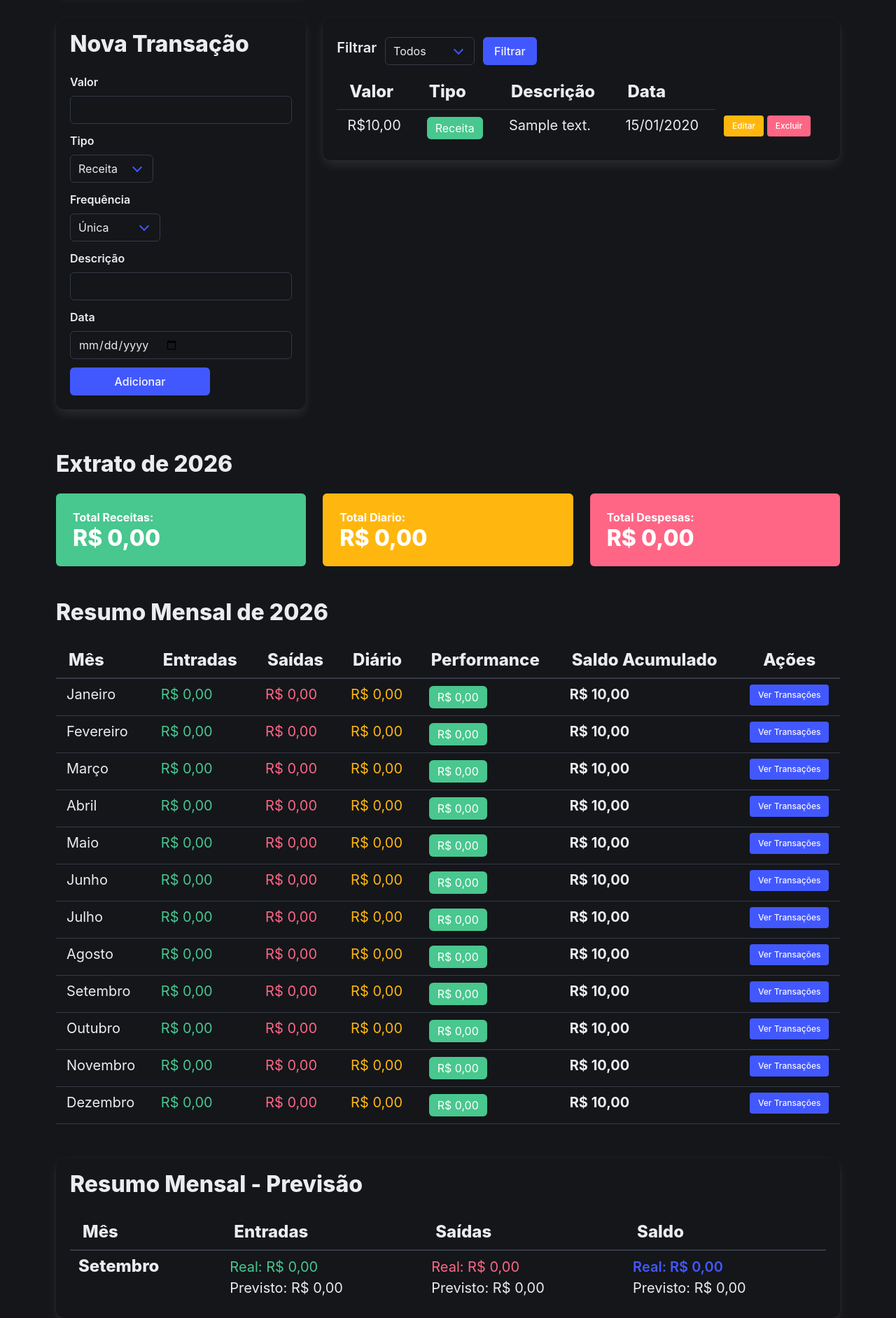
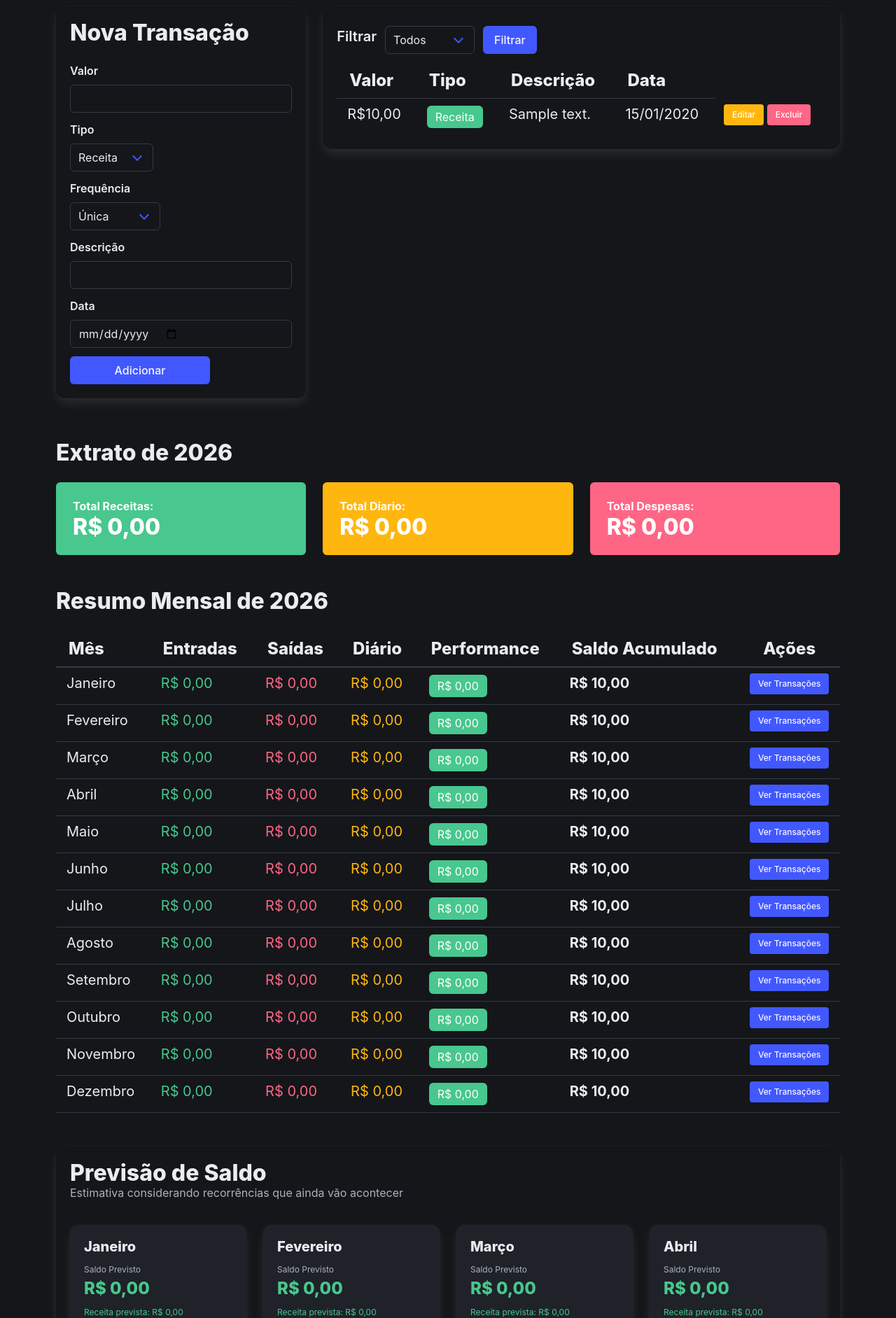
Before and after one commit to vitormatosz/MyPocket, a PHP site: page / in a window 1280 px wide. Shown: the part 496-2379 px from the top of the page at 70% size. Run offline with PHP 8.4, Linux system fonts and the light colour scheme; the visitor is signed in with stand-in values (Sample User, id 1); tables that the repository leaves empty or names only in its code hold one stand-in row (values such as "Sample post").

Commit message:
corrigindo erros para ENTREGA FINAL

```diff
--- a/cadastro.php
+++ b/cadastro.php
@@ -2,7 +2,6 @@
 
 require_once 'database/conexao.php';
 
-// C - CREATE: Inserir usuário
 if ($_SERVER['REQUEST_METHOD'] === 'POST' && isset($_POST['acao']) && $_POST['acao'] === 'cadastrar') {
     $nome = trim($_POST['nome']);
     $email = trim($_POST['email']);
@@ -21,7 +20,6 @@ if ($_SERVER['REQUEST_METHOD'] === 'POST' && isset($_POST['acao']) && $_POST['ac
    }
 }}
 
-// R - READ: Buscar todos os usuários
 $stmt = $pdo->query("SELECT * FROM usuarios ORDER BY id DESC");
 $usuarios = $stmt->fetchAll(PDO::FETCH_ASSOC);
 ?>
--- a/editar.php
+++ b/editar.php
@@ -57,8 +57,8 @@ if ($_SERVER["REQUEST_METHOD"] === "POST") {
 }
 
 // Buscar dados atuais do usuário
-$stmt = $pdo->prepare("SELECT * FROM transacoes WHERE id = :id");
-$stmt->execute(["id" => $id]);
+$stmt = $pdo->prepare("SELECT * FROM transacoes WHERE id = :id AND id_usuario = :id_usuario");
+$stmt->execute(["id" => $id, "id_usuario" => $_SESSION["usuario_id"]]);
 $transacao = $stmt->fetch(PDO::FETCH_ASSOC);
 
 if (!$transacao) {
--- a/index.php
+++ b/index.php
@@ -84,7 +84,6 @@ foreach ($stmt as $row) {
     $carteiraMes->carregarTransacao($t);
 }
 
-// VALORES REAIS DO MÊS
 $totalEntradaReal = 0;
 $totalSaidaReal = 0;
 
@@ -97,7 +96,6 @@ foreach ($carteiraMes->getTransacoes() as $t) {
     }
 }
 
-// PREVISÕES DAS RECORRÊNCIAS
 $previsao = calcularPrevisaoRecorrencias(
     $pdo,
     $_SESSION['usuario_id'],
@@ -106,7 +104,6 @@ $previsao = calcularPrevisaoRecorrencias(
 );
 
 $totalEntradaPrevista = $totalEntradaReal + $previsao['entrada'];
-
 $totalSaidaPrevista = $totalSaidaReal + $previsao['saida'];
 
 $saldoRealMes = $totalEntradaReal - $totalSaidaReal;
@@ -145,27 +142,15 @@ $saldoPrevistoMes = $totalEntradaPrevista - $totalSaidaPrevista;
                 </div>
             </div>
 
-            <div class="field is-grouped is-align-items-center mb-5">
+            <div class="field is-grouped is-align-items-center mb-6">
                 <p class="mb-2">Olá, <b><?= htmlspecialchars($_SESSION['usuario_nome']) ?></b></p>
                 <div class="control">
                     <a href="logout.php" class="button is-link">Sair</a>
                 </div>
-
-                <a href="recorrencias.php" class="button is-light">Recorrências</a>
             </div>
 
-            <!-- FILTRO ÚNICO DE MÊS/ANO - controla a página toda -->
-            <div class="box mb-5">
-                <form method="GET" class="is-flex is-align-items-center" style="gap: 15px;">
+                <form method="GET" class="is-flex is-align-items-center is-justify-content-end" style="gap: 15px;">
                     <label class="label mb-0">Visualizando:</label>
-
-                    <div class="select">
-                        <select name="mes" onchange="this.form.submit()">
-                            <?php foreach ($nomesMeses as $num => $nome): ?>
-                                <option value="<?= $num ?>" <?= $num == $mes ? 'selected' : '' ?>><?= $nome ?></option>
-                            <?php endforeach; ?>
-                        </select>
-                    </div>
 
                     <div class="select">
                         <select name="ano" onchange="this.form.submit()">
@@ -175,9 +160,8 @@ $saldoPrevistoMes = $totalEntradaPrevista - $totalSaidaPrevista;
                         </select>
                     </div>
                 </form>
-            </div>
 
-            <div class="columns mb-5">
+            <div class="columns mt-3 mb-5">
                 <div class="column is-4 is-flex">
                     <div
                         class="box has-background-link is-flex-grow-1 is-flex is-flex-direction-column is-justify-content-center">
@@ -251,7 +235,6 @@ $saldoPrevistoMes = $totalEntradaPrevista - $totalSaidaPrevista;
                                 </div>
                             </div>
 
-
                             <div class="field">
                                 <label class="label">Descrição</label>
                                 <div class="control"><input class="input" type="text" name="descricao" required>
@@ -309,7 +292,7 @@ $saldoPrevistoMes = $totalEntradaPrevista - $totalSaidaPrevista;
                             </div>
                         </form>
 
-                        <div style="max-height: 390px; overflow-y: auto;">
+                        <div style="max-height: 470px; overflow-y: auto;">
 
                             <table class="table is-striped is-hoverable is-fullwidth mt-3">
                                 <tr>
@@ -496,7 +479,6 @@ $saldoPrevistoMes = $totalEntradaPrevista - $totalSaidaPrevista;
                                 </td>
                             </tr>
 
-                            <!-- Linha do Acordeon contendo as transações do mês -->
                             <tr id="mes-<?= $mesChave ?>" style="display: none;" class="">
                                 <td colspan="7">
                                     <div class="box my-3">
@@ -551,62 +533,57 @@ $saldoPrevistoMes = $totalEntradaPrevista - $totalSaidaPrevista;
             </div>
 
             <div class="box mt-6">
-                <h3 class="title is-3">Resumo Mensal - Previsão</h3>
+                <h3 class="title is-3">Previsão de Saldo</h3>
+                <p class="subtitle is-6 has-text-grey-light">Estimativa considerando recorrências que ainda vão
+                    acontecer</p>
 
-                <table class="table is-fullwidth is-striped is-hoverable">
-                    <thead>
-                        <tr>
-                            <th class="title is-4">Mês</th>
-                            <th class="title is-4">Entradas</th>
-                            <th class="title is-4">Saídas</th>
-                            <th class="title is-4">Saldo</th>
-                        </tr>
-                    </thead>
+                <div class="columns is-multiline mt-3">
+                    <?php foreach ($nomesMeses as $numMes => $nomeMes): ?>
+                        <?php
+                        $totais = $resumoPorMes[$numMes];
 
-                    <tbody>
-                        <tr>
-                            <td>
-                                <strong class="title is-4"><?= $nomesMeses[$mes] ?></strong>
-                            </td>
+                        $entradaRealMes = $totais['entradas'];
+                        $saidaRealMes = $totais['saidas'] + $totais['diario'];
+                        $saldoRealMesCard = $entradaRealMes - $saidaRealMes;
 
-                            <td>
-                                <span class="has-text-success is-size-5">
-                                    Real: R$ <?= number_format($totalEntradaReal, 2, ',', '.') ?>
-                                </span>
+                        $previsaoMes = calcularPrevisaoRecorrencias($pdo, $_SESSION['usuario_id'], $ano, $numMes);
 
-                                <br>
+                        $entradaPrevistaMes = $entradaRealMes + $previsaoMes['entrada'];
+                        $saidaPrevistaMes = $saidaRealMes + $previsaoMes['saida'];
+                        $saldoPrevistoMesCard = $entradaPrevistaMes - $saidaPrevistaMes;
 
-                                <span class=" is-size-5">
-                                    Previsto: R$ <?= number_format($totalEntradaPrevista, 2, ',', '.') ?>
-                                </span>
-                            </td>
+                        $temPrevisaoExtra = $previsaoMes['entrada'] > 0 || $previsaoMes['saida'] > 0;
+                        ?>
+                        <div class="column is-3">
+                            <div class="box has-background-black-ter" style="height: 100%;">
+                                <p class="title is-5 mb-3"><?= $nomeMes ?></p>
 
-                            <td>
-                                <span class="has-text-danger is-size-5">
-                                    Real: R$ <?= number_format($totalSaidaReal, 2, ',', '.') ?>
-                                </span>
+                                <p class="mb-1 has-text-grey-light is-size-7">Saldo Previsto</p>
+                                <p
+                                    class="title is-4 mb-3 <?= $saldoPrevistoMesCard >= 0 ? 'has-text-success' : 'has-text-danger' ?>">
+                                    R$ <?= number_format($saldoPrevistoMesCard, 2, ',', '.') ?>
+                                </p>
 
-                                <br>
+                                <p class="is-size-7 has-text-success mb-1">
+                                    Receita prevista: R$ <?= number_format($entradaPrevistaMes, 2, ',', '.') ?>
+                                </p>
+                                <p class="is-size-7 has-text-danger">
+                                    Despesa prevista: R$ <?= number_format($saidaPrevistaMes, 2, ',', '.') ?>
+                                </p>
 
-                                <span class=" is-size-5">
-                                    Previsto: R$ <?= number_format($totalSaidaPrevista, 2, ',', '.') ?>
-                                </span>
-                            </td>
-
-                            <td>
-                                <strong class="has-text-link is-size-5">
-                                    Real: R$ <?= number_format($saldoRealMes, 2, ',', '.') ?>
-                                </strong>
-
-                                <br>
-
-                                <span class=" is-size-5">
-                                    Previsto: R$ <?= number_format($saldoPrevistoMes, 2, ',', '.') ?>
-                                </span>
-                            </td>
-                        </tr>
-                    </tbody>
-                </table>
+                                <?php if ($temPrevisaoExtra): ?>
+                                    <p class="is-size-7 has-text-grey-light mt-2">
+                                        📈 inclui recorrências futuras
+                                    </p>
+                                <?php else: ?>
+                                    <p class="is-size-7 has-text-grey-light mt-2">
+                                        sem recorrências pendentes
+                                    </p>
+                                <?php endif; ?>
+                            </div>
+                        </div>
+                    <?php endforeach; ?>
+                </div>
             </div>
 
         </div>
--- a/login.php
+++ b/login.php
@@ -4,7 +4,6 @@ session_start();
 
 require_once 'database/conexao.php';
 
-// Se já estiver logado, não faz sentido ver o login de novo
 if (isset($_SESSION['usuario_id'])) {
     header('Location: index.php');
     exit;
@@ -16,7 +15,7 @@ try {
         $senhaForm = trim($_POST['senha']);
 
         if (!empty($emailForm) && !empty($senhaForm)) {
-            // Busca o usuário no banco de dados pelo e-mail
+
             $stmt = $pdo->prepare("SELECT * FROM usuarios WHERE email = :email");
             $stmt->execute([':email' => $emailForm]);
             $usuario = $stmt->fetch(PDO::FETCH_ASSOC);
--- a/processa.php
+++ b/processa.php
@@ -95,7 +95,6 @@ if ($frequencia === 'unica') {
 
     $idRecorrencia = $pdo->lastInsertId();
 
-    // Gera só a transação do próprio dia escolhido - o resto vem sob demanda
     $stmt = $pdo->prepare("
         INSERT INTO transacoes (valor, tipo, descricao, data, id_usuario, id_recorrencia)
         VALUES (:valor, :tipo, :descricao, :data, :id_usuario, :id_recorrencia)
--- a/usuarios/deleteUser.php
+++ b/usuarios/deleteUser.php
@@ -5,7 +5,7 @@ require_once "../database/conexao.php";
 $id = $_GET['id'] ?? null;
 
 if ($id) {
-    // D - DELETE: Remover do banco
+
     $stmt = $pdo->prepare("DELETE FROM usuarios WHERE id = :id");
     $stmt->execute(['id' => $id]);
 }
--- a/usuarios/editarUser.php
+++ b/usuarios/editarUser.php
@@ -9,7 +9,6 @@ if (!$id) {
     exit;
 }
 
-// U - UPDATE: Salvar alterações
 if ($_SERVER['REQUEST_METHOD'] === 'POST') {
     $nome = trim($_POST['nome']);
     $email = trim($_POST['email']);
@@ -28,7 +27,6 @@ if ($_SERVER['REQUEST_METHOD'] === 'POST') {
     }
 }
 
-// Buscar dados atuais do usuário
 $stmt = $pdo->prepare("SELECT * FROM usuarios WHERE id = :id");
 $stmt->execute(['id' => $id]);
 $usuario = $stmt->fetch(PDO::FETCH_ASSOC);
@@ -51,7 +49,7 @@ if (!$usuario) {
 <body>
     <section class="hero is-fullheight">
         <div class="hero-body is-justify-content-center">
-            <!-- Definimos uma largura máxima (max-width) para o card do formulário -->
+
             <div class="container" style="max-width: 700px;">
 
                 <h3 class="title is-3">
```
Also changed, not shown: assets/mypocketSQL.sql (+36 -19 lines), delete.php (+3 -4 lines), recorrencias.php (+31 -24 lines).
